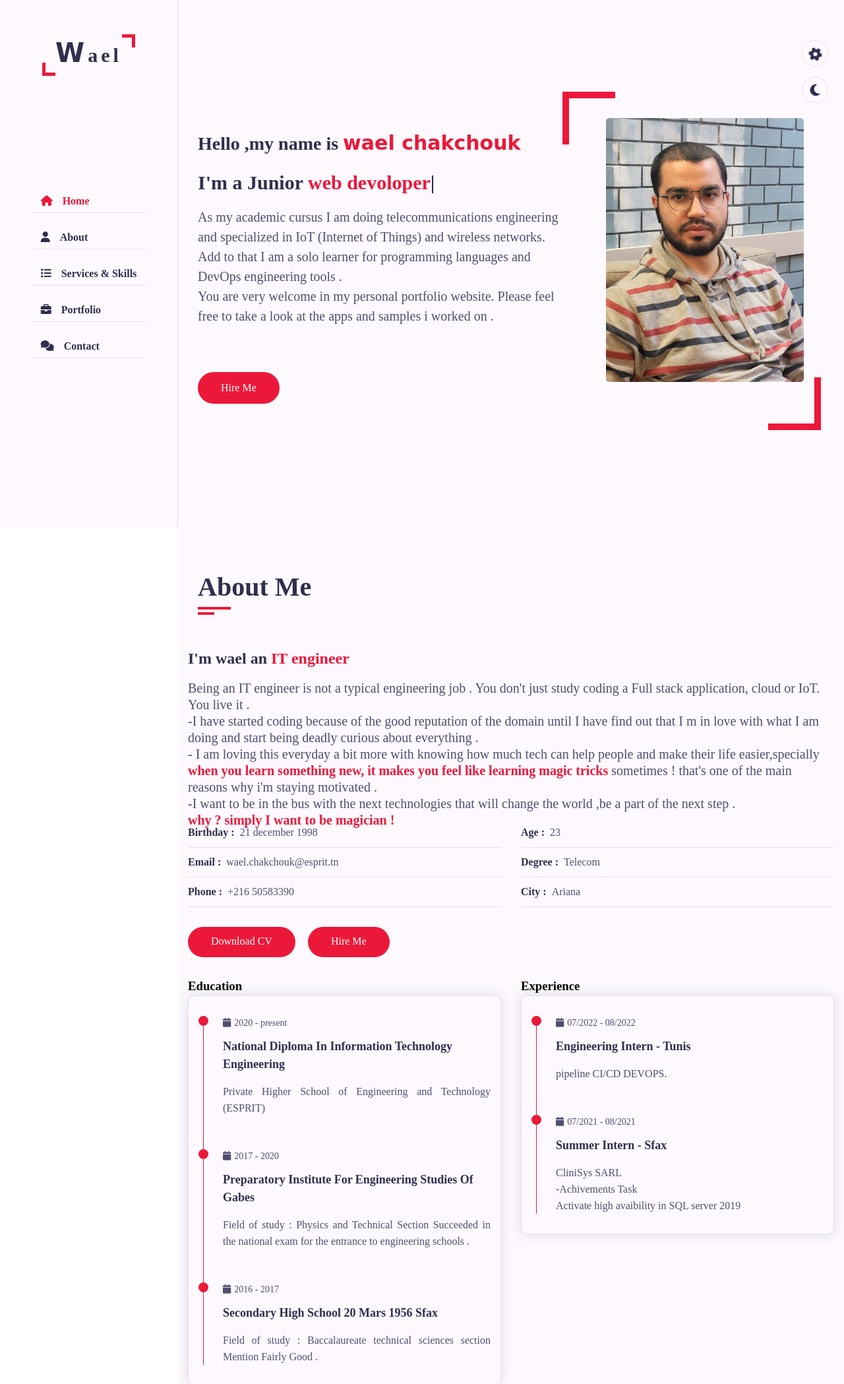
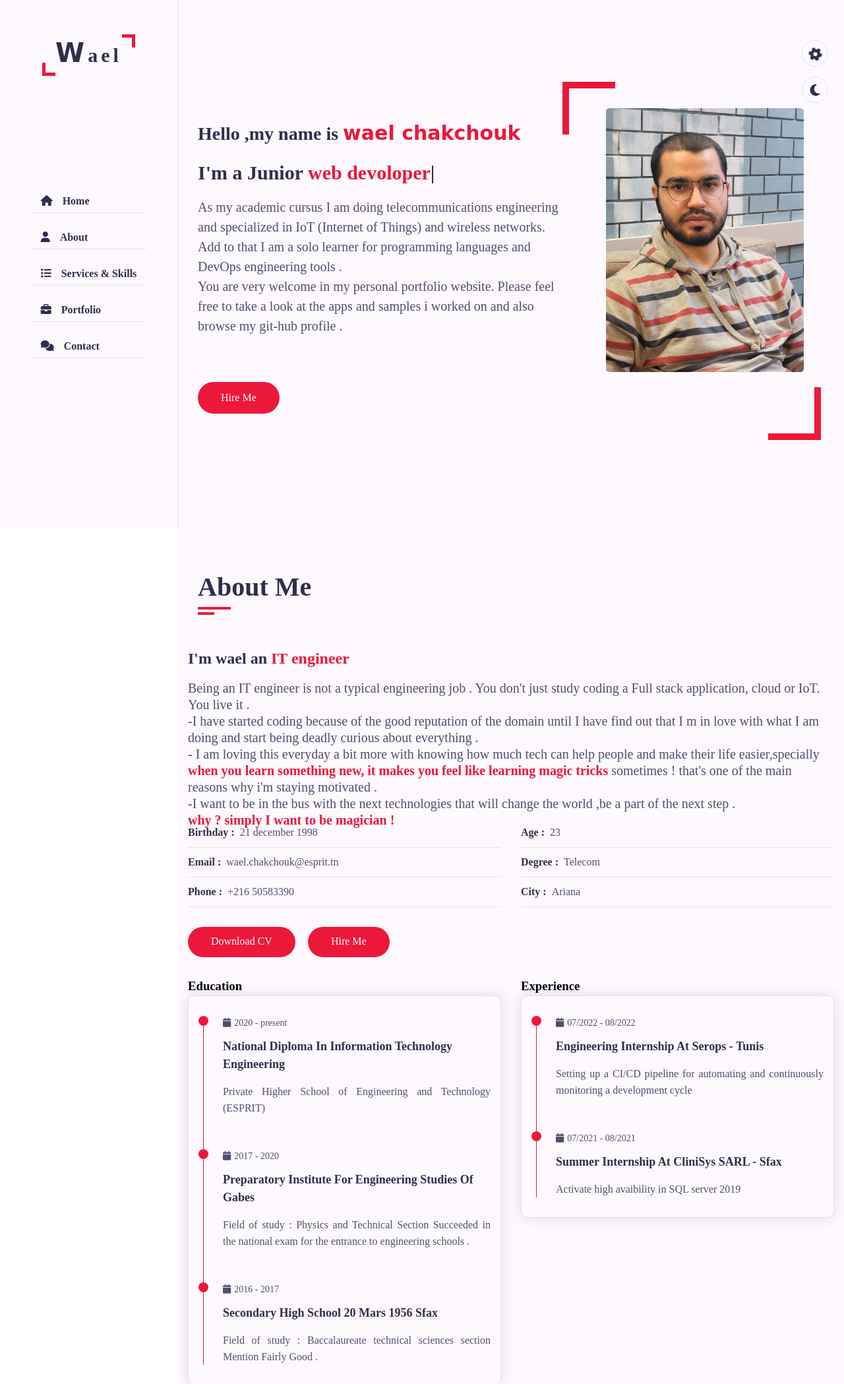
Before and after one commit to wael1998/E-portfolio, a plain HTML site: page index.html in a window 1280 px wide. Shown: the top 2098 px of the page at 66% size. Drawn offline with nearby package versions, Linux system fonts and the light colour scheme; a web font is replaced by a local one.

Commit message:
some change

```diff
--- a/css/style.css
+++ b/css/style.css
@@ -271,7 +271,7 @@ ul
     padding: 5px 15px;
 }
 
-.aside .nav li a.active
+.aside .nav li a:hover
 {
     color: var(--skin-color);
 }
--- a/index.html
+++ b/index.html
@@ -32,7 +32,7 @@
                 <span></span>
             </div>
             <ul class="nav">
-                <li><a href="#home" class="active"><i class="fa fa-home"></i>Home</a></li>
+                <li><a href="#home" ><i class="fa fa-home"></i>Home</a></li>
                 <li><a href="#about"><i class="fa fa-user"></i>About</a></li>
                 <li><a href="#services"><i class="fa fa-list"></i>Services & Skills</a></li>
                 <li><a href="#portfolio"><i class="fa fa-briefcase"></i>Portfolio</a></li>
@@ -55,7 +55,7 @@
                             and specialized in IoT (Internet of Things) and wireless networks.
                             Add to that I am a solo learner for programming languages and DevOps engineering tools .
                             <br>
-                            You are very welcome in my personal portfolio website. Please feel free to take a look at the apps and samples i worked on .
+                            You are very welcome in my personal portfolio website. Please feel free to take a look at the apps and samples i worked on and also browse my git-hub profile .
                         </p>
                         <a href="#contact" class="btn hire-me">Hire Me</a>
                     </div>
@@ -117,7 +117,7 @@
                                 </div>
                                 <div class="row">
                                     <div class="buttons padd-15">
-                                        <a href="#" class="btn">Download CV</a>
+                                        <a href="https://drive.google.com/file/d/1iUrWzDvqMqi5kxcw5-AX_tCkSaPkL81M/view?usp=sharing" class="btn">Download CV</a>
                                         <a href="#contact" class="btn hire-me">Hire Me</a>
                                     </div>
                                 </div>
@@ -207,8 +207,8 @@
                                                 <h3 class="timeline-date">
                                                     <i class="fa fa-calendar"></i>07/2022 - 08/2022
                                                 </h3>
-                                                <h4 class="timeline-title">Engineering Intern - Tunis</h4>
-                                                <p class="timeline-text">pipeline CI/CD DEVOPS.</p>
+                                                <h4 class="timeline-title">Engineering Internship at serops - Tunis</h4>
+                                                <p class="timeline-text">Setting up a CI/CD pipeline for automating and continuously monitoring a development cycle</p>
                                             </div>
                                             <!--============timeline item=================-->
                                             <div class="timeline-item">
@@ -216,10 +216,8 @@
                                                 <h3 class="timeline-date">
                                                     <i class="fa fa-calendar"></i>07/2021 - 08/2021
                                                 </h3>
-                                                <h4 class="timeline-title">Summer Intern - Sfax</h4>
-                                                <p class="timeline-text">CliniSys SARL <br>
-
-                                                    -Achivements Task <br>
+                                                <h4 class="timeline-title">Summer Internship at CliniSys SARL - Sfax</h4>
+                                                <p class="timeline-text">
                                                     Activate high avaibility in SQL server
                                                     2019
                                                 </p>
@@ -348,7 +346,7 @@
                                 <div class="skill-item padd-15">
                                     <div class="skill-item-inner">
                                         <h4>Operating System</h4>
-                                        <p>-Linux<br>-Unix<br>-Embedded Linux</p>
+                                        <p>-Linux<br>-Embedded Linux</p>
                                     </div>
                                 </div>
                                 <!--==============service item end========== -->
```
